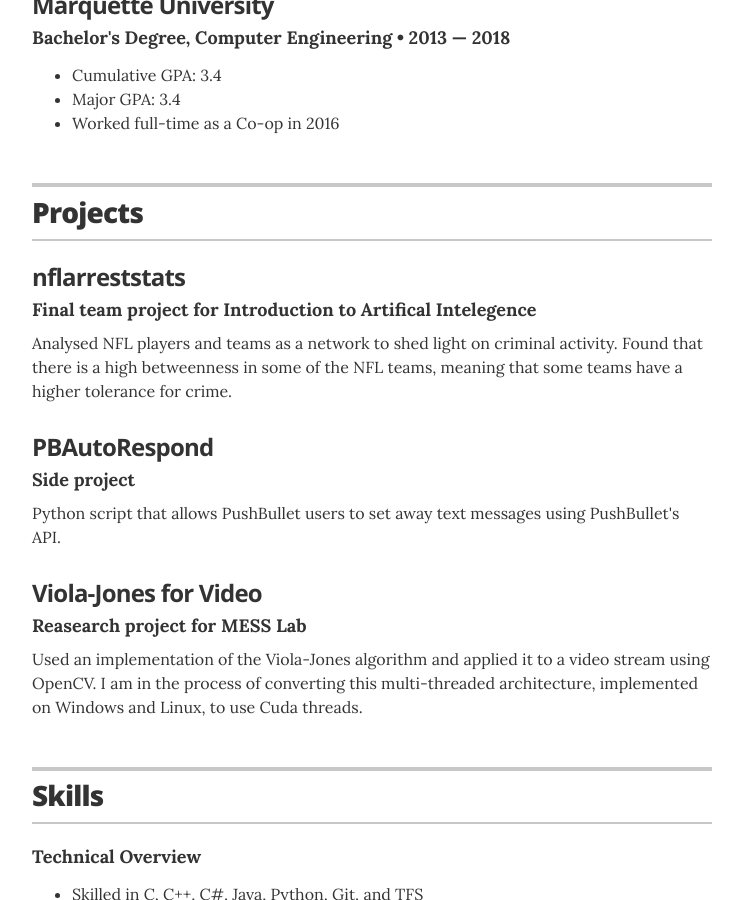
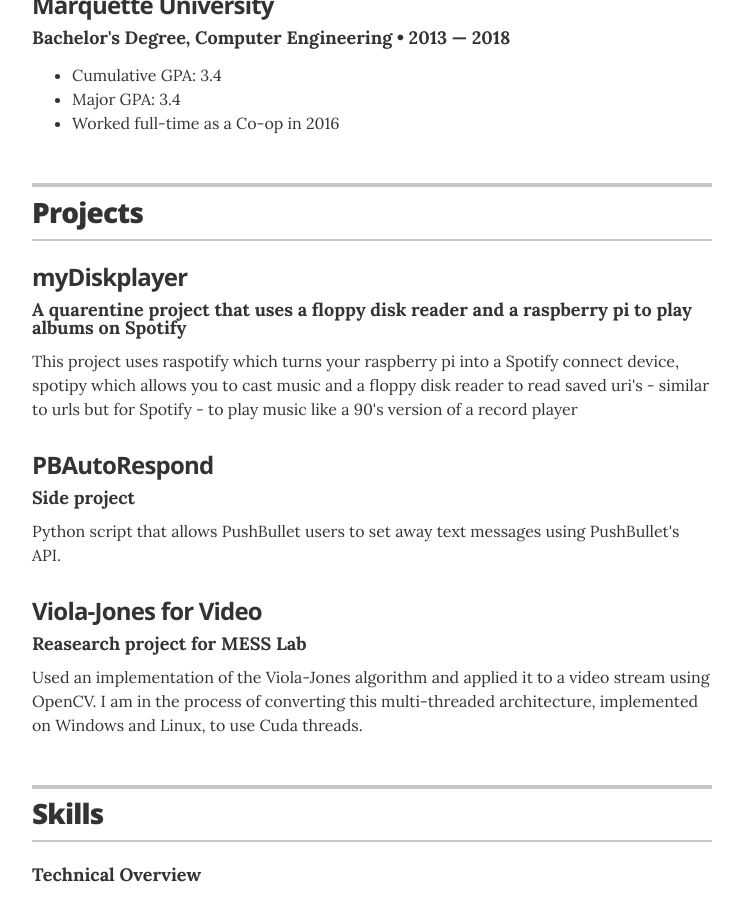
Before and after one commit to bkupz/resume, a Jekyll site: the page built from index.html, in a window 1280 px wide and 900 px high, scrolled down 1312 px. Shown: the whole window, without its empty margins (268-1011 px from the left). Built offline with Jekyll 4.4.1, drawn with Linux system fonts in a browser that asks for light colours.

Commit message:
updating projects

```diff
--- a/_data/projects.yml
+++ b/_data/projects.yml
@@ -2,11 +2,11 @@
 # uncomment the urls if you wish to display them, and add your own URL
 
 # donutfinder.io
-- project: nflarreststats
-  role: Final team project for Introduction to Artifical Intelegence
+- project: myDiskplayer
+  role: A quarentine project that uses a floppy disk reader and a raspberry pi to play albums on Spotify
   #duration: 2012 &mdash; Present
   # url: "#"
-  description: Analysed NFL players and teams as a network to shed light on criminal activity. Found that there is a high betweenness in some of the NFL teams, meaning that some teams have a higher tolerance for crime.
+  description: This project uses raspotify which turns your raspberry pi into a Spotify connect device, spotipy which allows you to cast music and a floppy disk reader to read saved uri's - similar to urls but for Spotify - to play music like a 90's version of a record player
 
 #Springfield Donut Eater's User Group
 - project: PBAutoRespond
```
